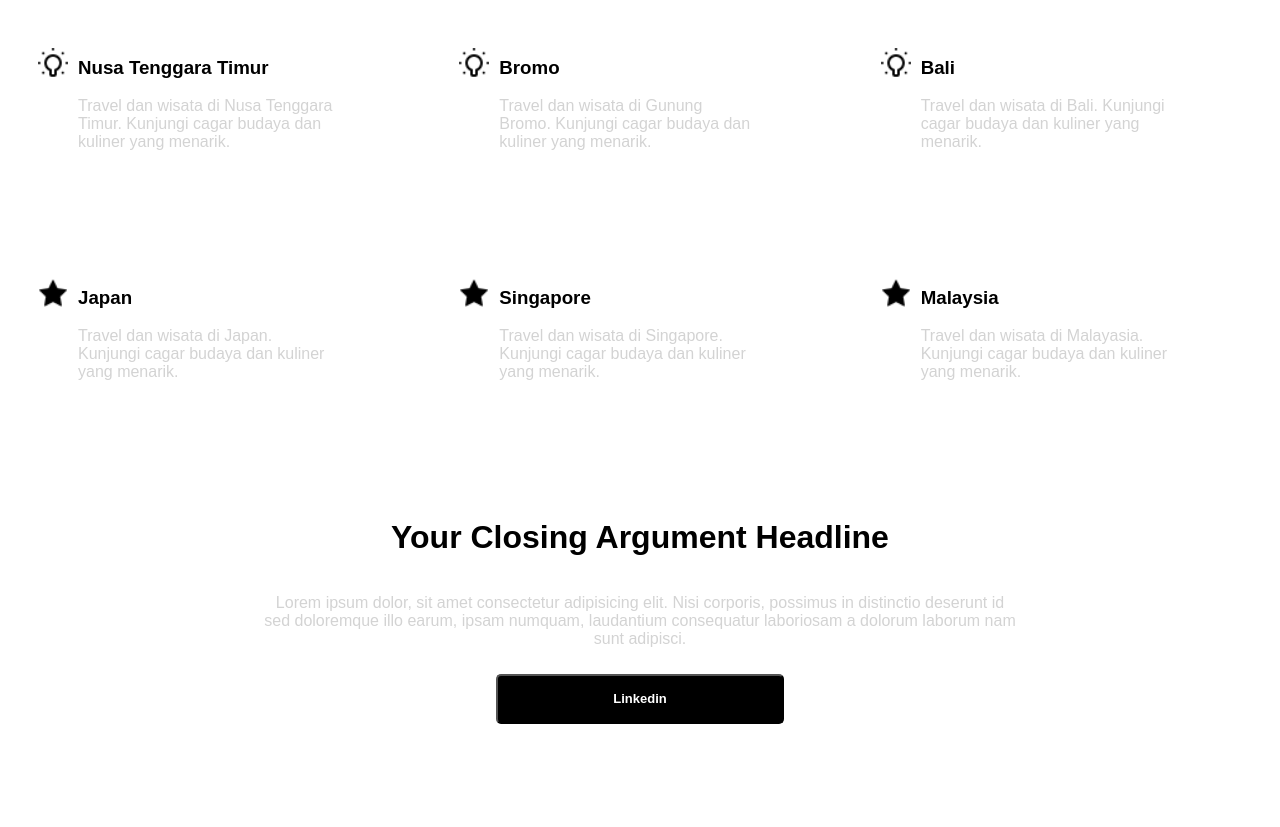
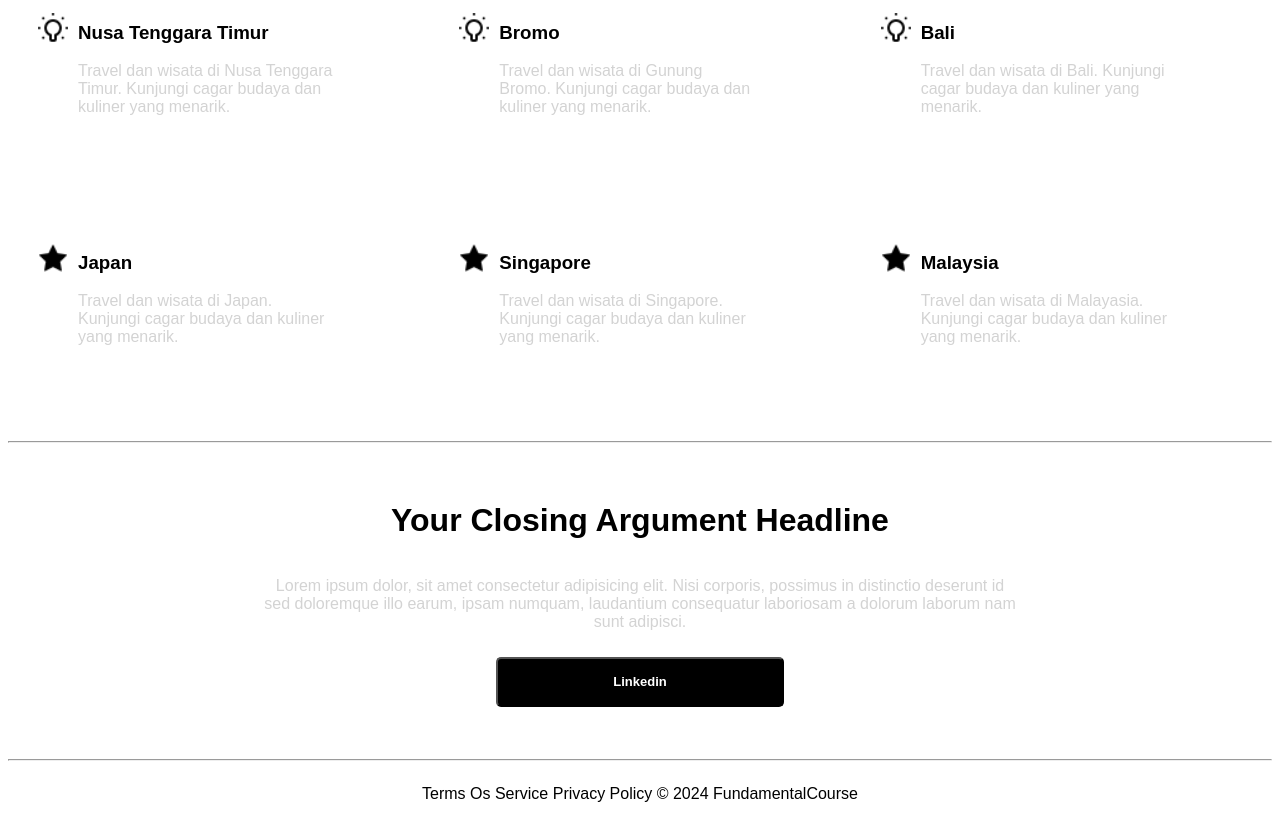
Before and after one commit to revou-fundamental-course/22-jul-24-HyyBarr, a plain HTML site: page index.html in a window 1280 px wide. Shown: the part 1639-2466 px from the top of the page. Before the commit the page ends 2415 px from the top, so only its background shows below. Drawn offline with Linux system fonts and the light colour scheme.

Commit message:
add copyright section and css

```diff
--- a/css/style.css
+++ b/css/style.css
@@ -7,7 +7,6 @@ body {
   display: flex;
   justify-content: space-between;
   align-items: center;
-  padding-bottom: 15px;
 }
 
 .button a {
@@ -24,7 +23,7 @@ body {
 .motto {
   display: flex;
   height: 40vh;
-  margin-top: 50px;
+  margin-top: 30px;
   margin-bottom: 50px;
   align-items: center;
   justify-content: center;
@@ -292,3 +291,9 @@ body {
   -ms-border-radius: 5px;
   -o-border-radius: 5px;
 }
+
+.copyright {
+  display: flex;
+  flex-direction: column;
+  align-items: center;
+}
--- a/index.html
+++ b/index.html
@@ -152,6 +152,7 @@
         </div>
       </div>
     </section>
+    <hr />
     <!-- our package end -->
     <!-- contact start -->
     <div class="closing">
@@ -165,7 +166,15 @@
         </a>
       </div>
     </div>
+    <hr />
     <!-- contact end -->
+    <!-- copyright start -->
+    <footer>
+      <div class="copyright">
+        <p>Terms Os Service Privacy Policy &copy; 2024 FundamentalCourse</p>
+      </div>
+    </footer>
+    <!-- copyright end -->
     <script src="js/script.js"></script>
   </body>
 </html>
```
